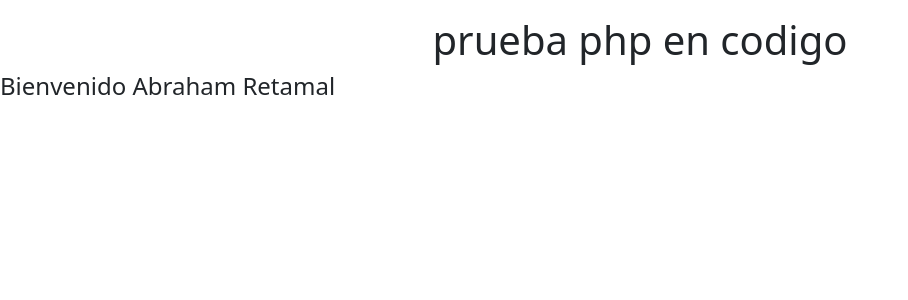
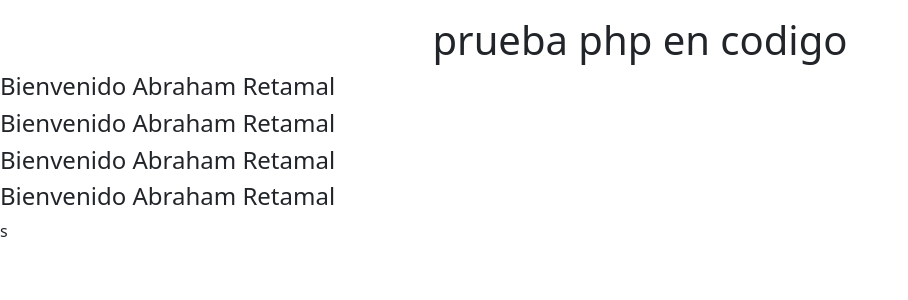
Before and after one commit to abr531/Aprendiendo-Git_con_bash, a PHP site: page / in a window 1280 px wide. Shown: the top 300 px of the page, without its empty margins (0-908 px from the left). Run offline with PHP 8.4, Linux system fonts and the light colour scheme.

Commit message:
Segundo Commit con nuevos cambios

```diff
--- a/index.php
+++ b/index.php
@@ -14,6 +14,9 @@ $apellido = 'Retamal';
 <body>
     <h1 class="text-center mt-3">prueba php en codigo</h1>
     <h4>Bienvenido <?php echo " $nombre $apellido " ?> </h4>
+    <h4>Bienvenido <?php echo " $nombre $apellido " ?> </h4>
+    <h4>Bienvenido <?php echo " $nombre $apellido " ?> </h4>
+    <h4>Bienvenido <?php echo " $nombre $apellido " ?> </h4>s
 </body>
 <script src="https://cdn.jsdelivr.net/npm/bootstrap@5.3.3/dist/js/bootstrap.bundle.min.js" integrity="sha384-YvpcrYf0tY3lHB60NNkmXc5s9fDVZLESaAA55NDzOxhy9GkcIdslK1eN7N6jIeHz" crossorigin="anonymous"></script>
 </html>
```
